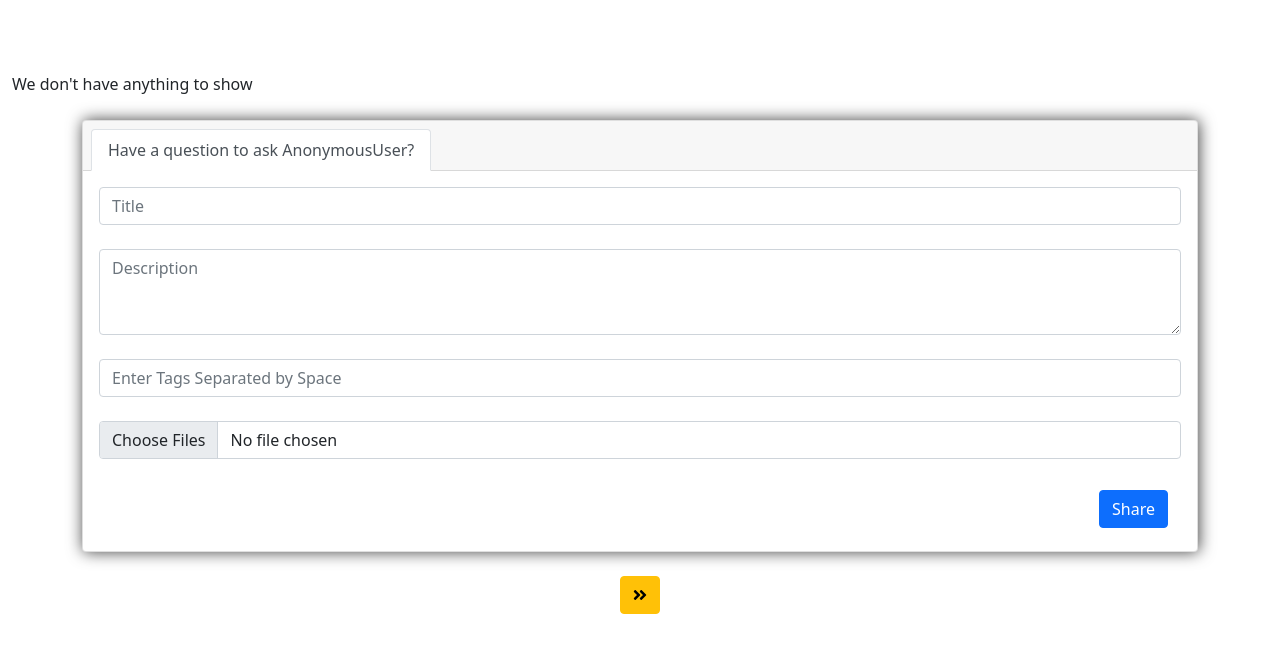
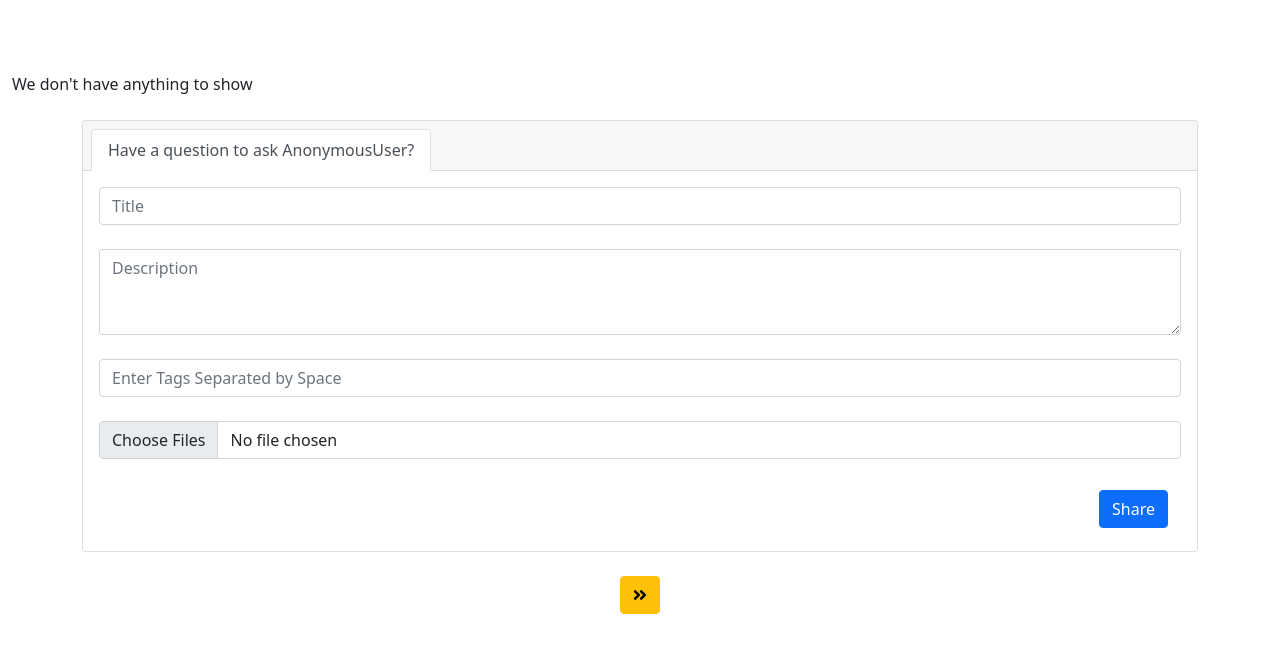
Before and after one commit to shaikhsajid1111/enquit, a Django app: template templates/home.html in a window 1280 px wide. Shown: the part 56-709 px from the top of the page. Run offline with Django 3.2, Linux system fonts and the light colour scheme; the template is opened without the code that fills it, so the values that code supplies are empty.

Commit message:
deleted 404,500 and updated home.css

```diff
--- a/static/stylesheets/home.css
+++ b/static/stylesheets/home.css
@@ -30,8 +30,3 @@
     width: 50px;
     border-radius: 50%;
   }
-  .card{
-    -webkit-box-shadow: 1px 0px 16px 0px rgba(0,0,0,0.75);
-  -moz-box-shadow: 1px 0px 16px 0px rgba(0,0,0,0.75);
-  box-shadow: 1px 0px 16px 0px rgba(0,0,0,0.75);
-  }
```
